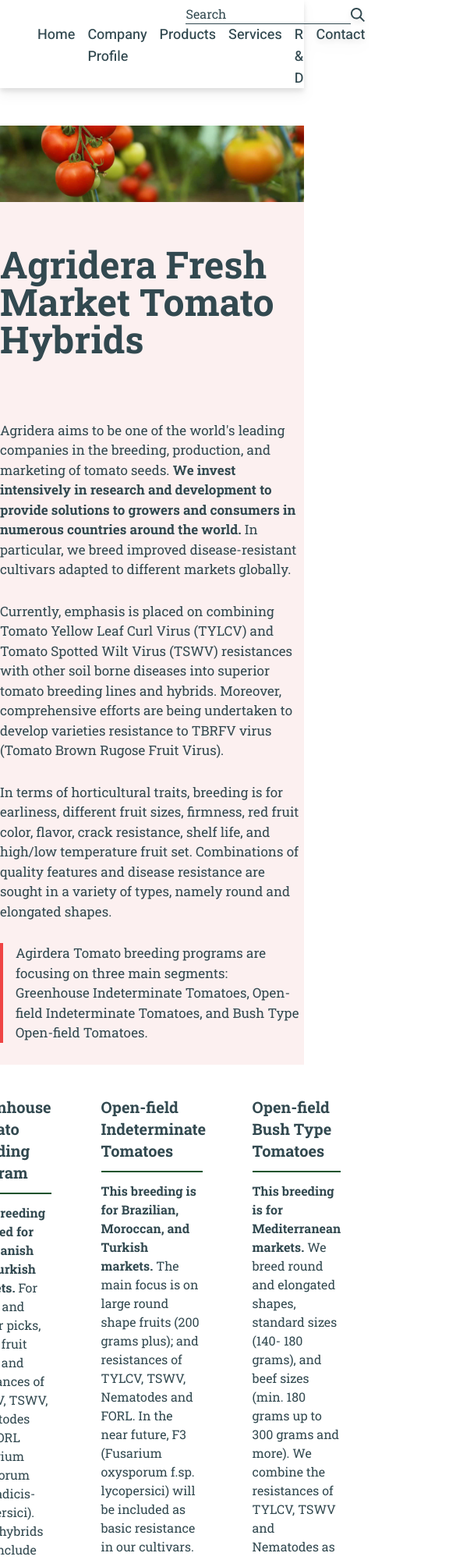
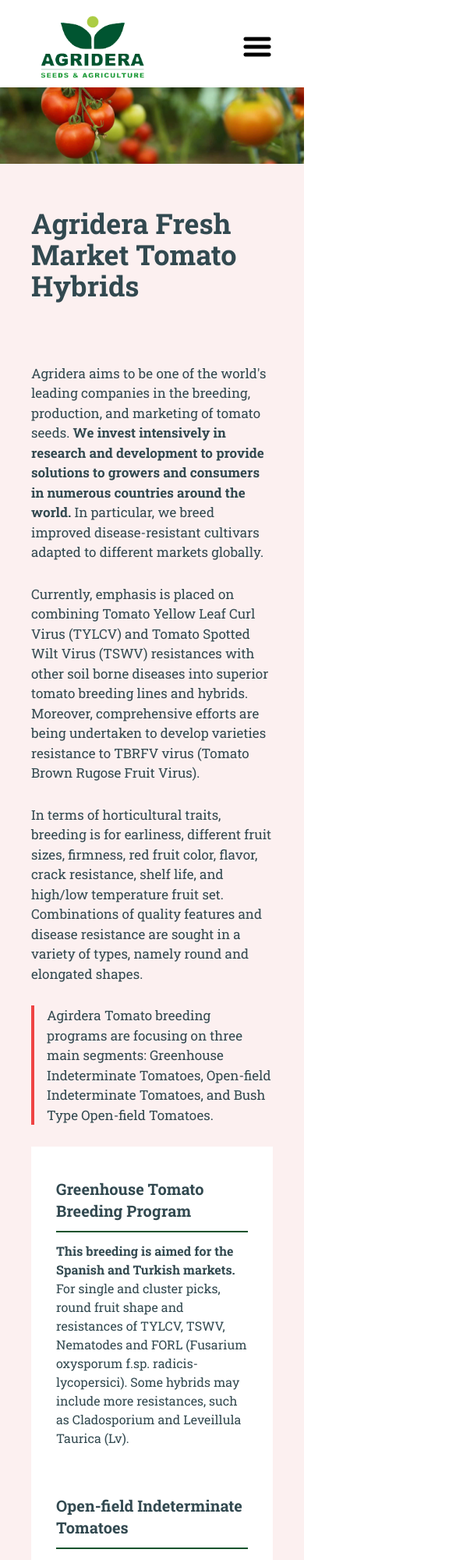
Before and after one commit to ilysharusher/practice, a website: page src/tomato_all.html in a window 390 px wide. Shown: the top 2000 px of the page at 78% size, 585 px wide, since content can reach past the window. Drawn offline with Linux system fonts and the light colour scheme.

Commit message:
Responsive tomatoes page is done

```diff
--- a/package.json
+++ b/package.json
@@ -2,8 +2,7 @@
   "devDependencies": {
     "autoprefixer": "^10.4.14",
     "postcss-cli": "^10.1.0",
-    "tailwindcss": "^3.3.1",
-    "vite": "^4.2.1"
+    "tailwindcss": "^3.3.1"
   },
   "scripts": {
     "build:css": "postcss ./src/css/input.css -o ./dist/css/output.css",
--- a/src/css/base.css
+++ b/src/css/base.css
@@ -120,7 +120,7 @@
 }
 
 .white-tomatoes {
-    @apply bg-white flex justify-center;
+    @apply bg-white flex justify-center max-md:flex-col;
 }
 
 .white-title {
@@ -132,7 +132,7 @@
 }
 
 .white-card {
-    @apply w-1/3  mx-8 mt-5 mb-5;
+    @apply md:w-1/3 mx-8 my-5;
 }
 
 .input-base {
@@ -144,11 +144,10 @@
 }
 
 .many-tomatoes {
-    @apply flex justify-start flex-wrap text-center;
+    @apply grid grid-cols-3 max-lg:grid-cols-2 max-md:grid-cols-1 text-center;
 }
 
 .tomato {
-    width: calc(100% / 3 - 24px);
     @apply bg-white pb-3 mx-3 my-3;
 }
 
--- a/src/tomato_all.html
+++ b/src/tomato_all.html
@@ -10,15 +10,15 @@
 </head>
 <body>
     <header class="header">
-        <a href="index.html"><img src="images/logo.png" alt="logo"></a>
+        <a href="index.html"><img class="max-lg:max-h-[80px]" src="images/logo.png" alt="logo"></a>
         <div class="flex flex-col justify-between">
-            <div class="flex justify-between items-center self-end">
+            <div class="flex justify-between items-center self-end max-sm:hidden">
                 <input type="text" class="search" placeholder="Search"/>
                 <div class="w-[18px]">
                     <a href="#"><img src="images/ico_search.svg" alt="search_icon"></a>
                 </div>
             </div>
-            <nav>
+            <nav class="max-lg:hidden">
                 <ul class="flex -mr-2 nav">
                     <li><a href="index.html">Home</a></li>
                     <li><a href="#">Company Profile</a></li>
@@ -29,13 +29,16 @@
                 </ul>
             </nav>
         </div>
+        <div class="lg:hidden w-10">
+            <img src="images/phone-menu.png" alt="phone-menu">
+        </div>
     </header>
-    <div class="mt-12">
+    <div class="lg:mt-12">
         <img src="images/bg-tomato-all.png" alt="Tomato 🍅🍅🍅">
     </div>
     <main class="bg-[#FCF0F0]">
-        <div class="container pt-14 pb-14">
-            <h1 class="text-5xl h2 mb-20">Agridera Fresh Market Tomato Hybrids</h1>
+        <div class="container py-14 px-10">
+            <h1 class="text-5xl max-md:text-4xl h2 mb-20">Agridera Fresh Market Tomato Hybrids</h1>
             <p class="tomatoes-description">Agridera aims to be one of the world's leading companies in the breeding,
                 production,
                 and marketing of
@@ -139,10 +142,10 @@
         </div>
     </main>
     <footer>
-        <div class="bg-[#2D3F45]">
-            <div class="container flex justify-between">
+        <div class="bg-[#2D3F45] px-10 py-5">
+            <div class="container flex justify-between items-center max-lg:flex-col gap-3">
                 <div>
-                    <ul class="links flex">
+                    <ul class="links flex max-lg:flex-wrap justify-center">
                         <li><a href="#">PROFILE</a></li>
                         <li><a href="#">MANAGEMENT</a></li>
                         <li><a href="#">PRODUCTS</a></li>
```
Also changed, not shown: dist/css/output.css, 1 other file.
